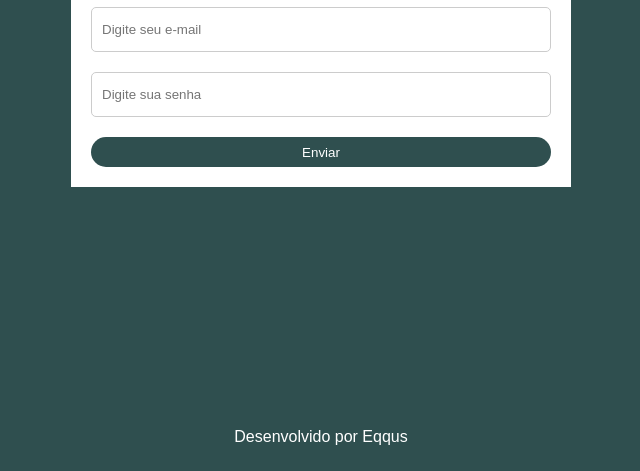
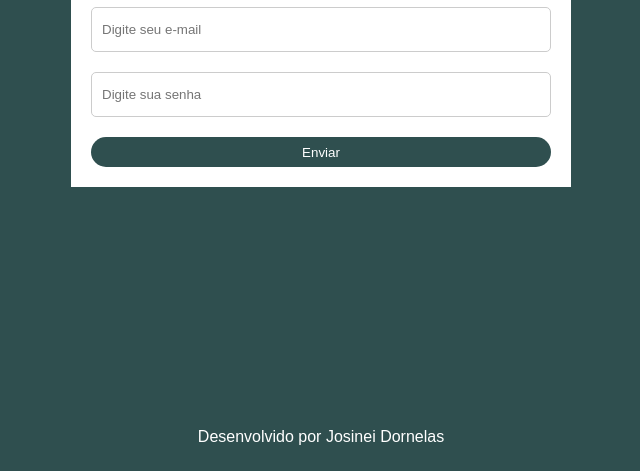
Before and after one commit to josineidornelas/FAM, a plain HTML site: page index.html in a window 1280 px wide. Shown: the part 329-800 px from the top of the page, without its empty margins (319-959 px from the left). Drawn offline with Linux system fonts and the light colour scheme.

Commit message:
Update index.html

```diff
--- a/index.html
+++ b/index.html
@@ -18,5 +18,5 @@
         <input type="submit" name="acao" value="Enviar"/>
     </form>
   </body>
-  <footer>Desenvolvido por Eqqus</footer>
+  <footer>Desenvolvido por Josinei Dornelas</footer>
 </html>
```
